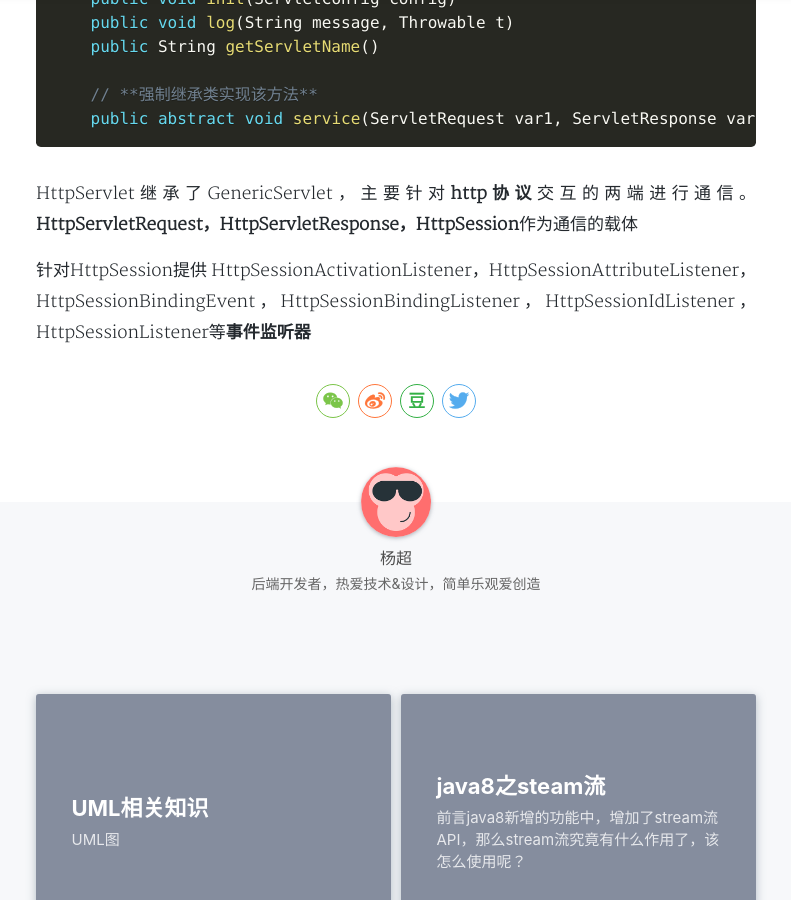
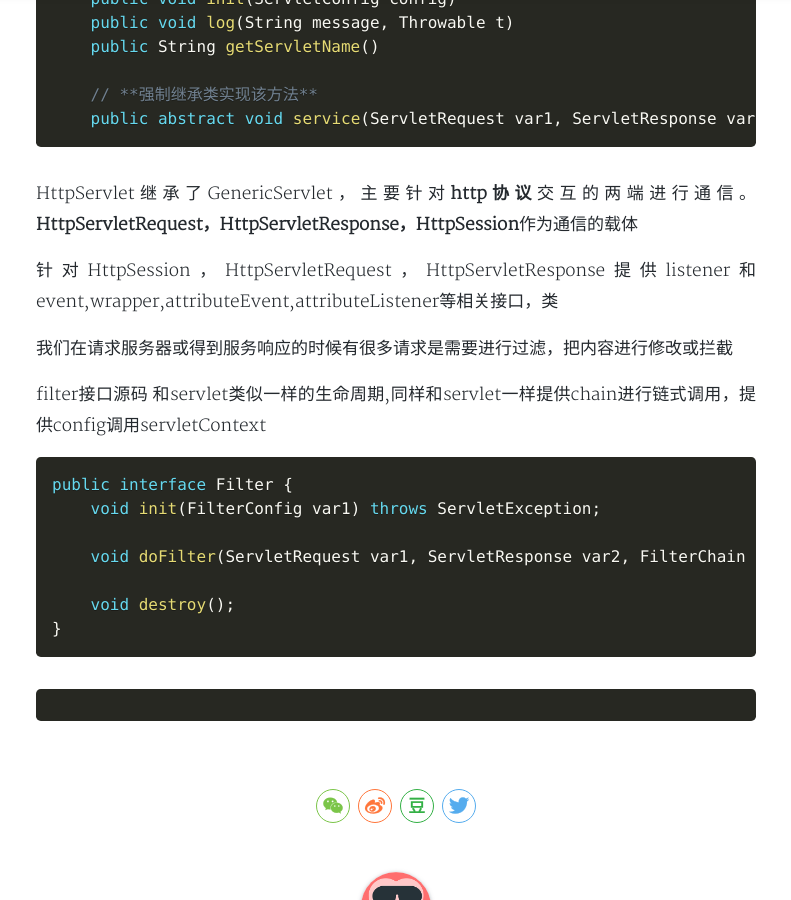
Before and after one commit to gobige/gobige.github.io, a Jekyll site: the page built from _posts/2018-06-26-source-servlet.md, in a window 1280 px wide and 900 px high, scrolled down 4074 px. Shown: the whole window, without its empty margins (244-1035 px from the left). Built offline with Jekyll 4.4.1, drawn with Linux system fonts in a browser that asks for light colours; nearby versions of some CDN libraries; a style sheet for code colours, icons or effects is not loaded.

Commit message:
basic complete

````diff
--- a/_posts/2018-06-26-source-servlet.md
+++ b/_posts/2018-06-26-source-servlet.md
@@ -156,4 +156,20 @@ public abstract class GenericServlet implements Servlet, ServletConfig, Serializ
 
 HttpServlet继承了GenericServlet，主要针对**http协议**交互的两端进行通信。**HttpServletRequest，HttpServletResponse，HttpSession**作为通信的载体
 
-针对HttpSession提供 HttpSessionActivationListener，HttpSessionAttributeListener，HttpSessionBindingEvent，HttpSessionBindingListener，HttpSessionIdListener，HttpSessionListener等**事件监听器**
+针对HttpSession，HttpServletRequest，HttpServletResponse提供listener和event,wrapper,attributeEvent,attributeListener等相关接口，类
+
+我们在请求服务器或得到服务响应的时候有很多请求是需要进行过滤，把内容进行修改或拦截
+
+filter接口源码 和servlet类似一样的生命周期,同样和servlet一样提供chain进行链式调用，提供config调用servletContext
+```java
+public interface Filter {
+    void init(FilterConfig var1) throws ServletException;
+
+    void doFilter(ServletRequest var1, ServletResponse var2, FilterChain var3) throws IOException, ServletException;
+
+    void destroy();
+}
+```
+
+```java
+```
````
